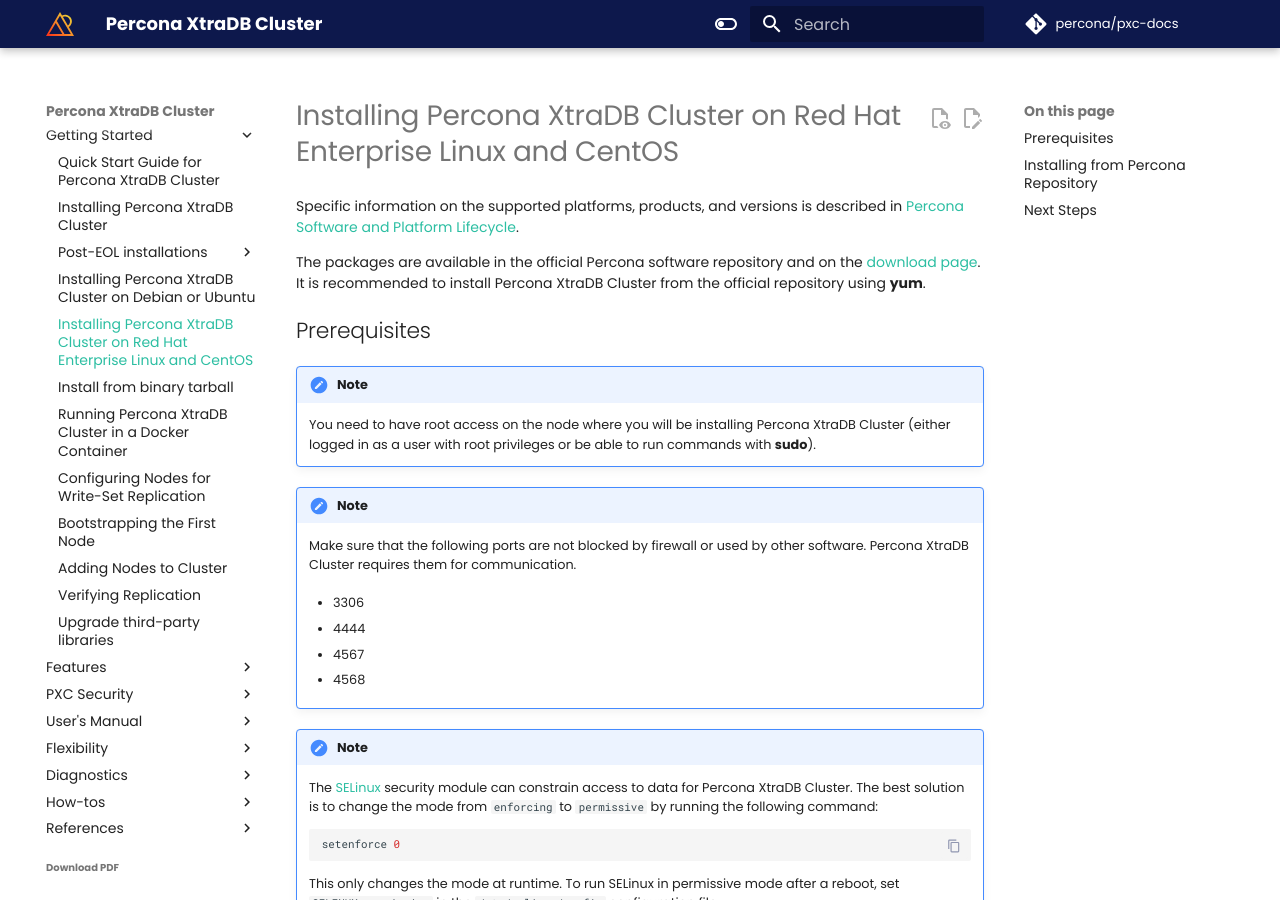
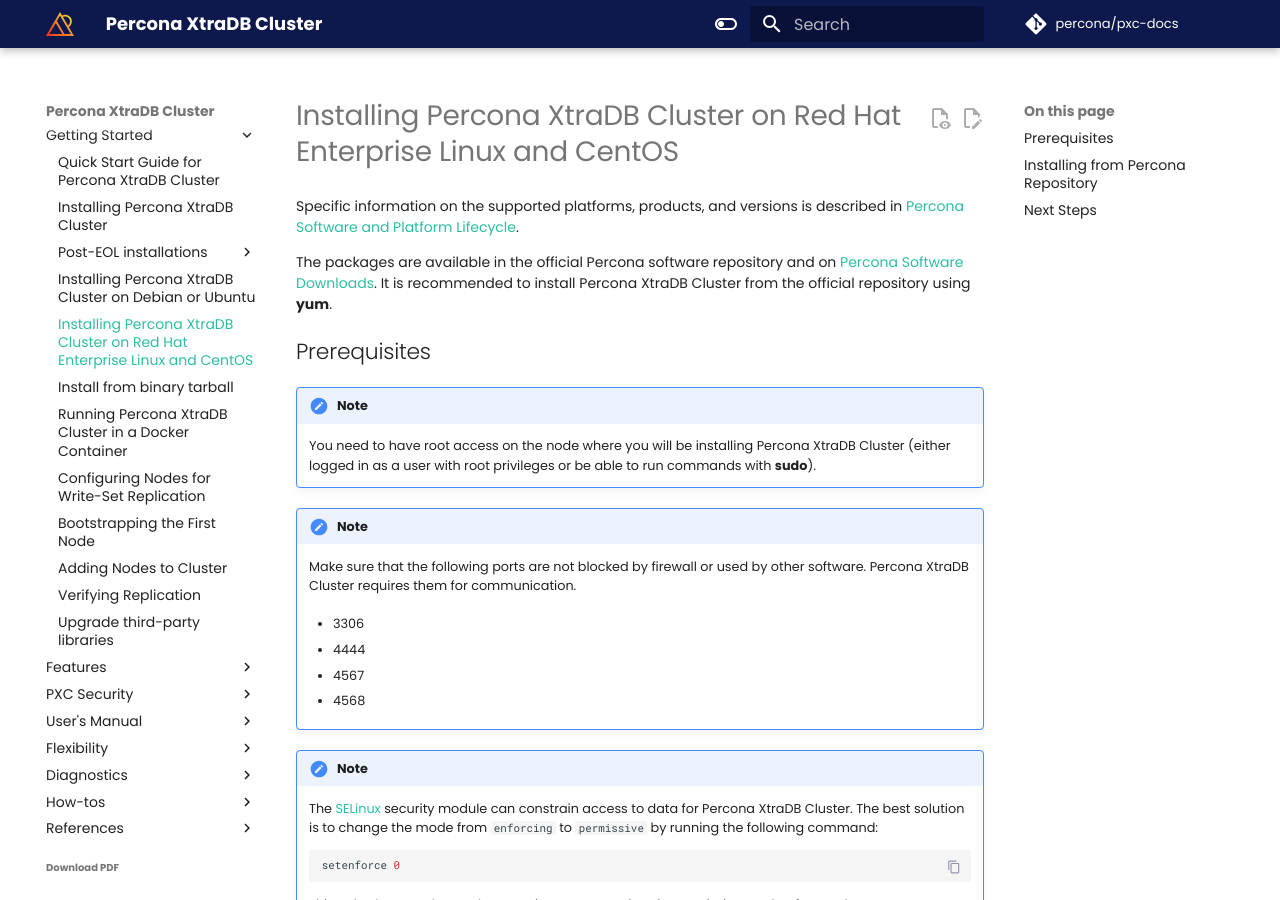
Before and after one commit to percona/pxc-docs, an MkDocs documentation site: the page built from docs/install/yum.md, in a window 1280 px wide and 900 px high. Built offline with MkDocs 1.6.1 and Material for MkDocs 9.7.7, drawn with Linux system fonts in a browser that asks for light colours; nearby versions of some CDN libraries; comment, search, counter and statistics services are not loaded; the version menu is left out.

Commit message:
Update yum.md
Updated link to downloads

```diff
--- a/docs/install/yum.md
+++ b/docs/install/yum.md
@@ -3,7 +3,7 @@
 Specific information on the supported platforms, products, and versions is described in [Percona Software and Platform Lifecycle](https://www.percona.com/services/policies/percona-software-platform-lifecycle#mysql).
 
 The packages are available in the official Percona software repository
-and on the [download page](https://www.percona.com/downloads/Percona-XtraDB-Cluster-57/LATEST/).
+and on [Percona Software Downloads](https://www.percona.com/downloads).
 It is recommended to install Percona XtraDB Cluster from the official repository
 using **yum**.
 
```
